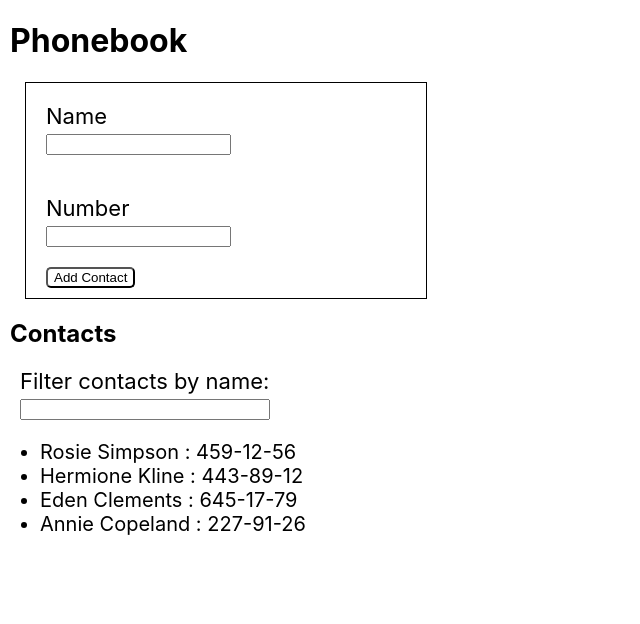
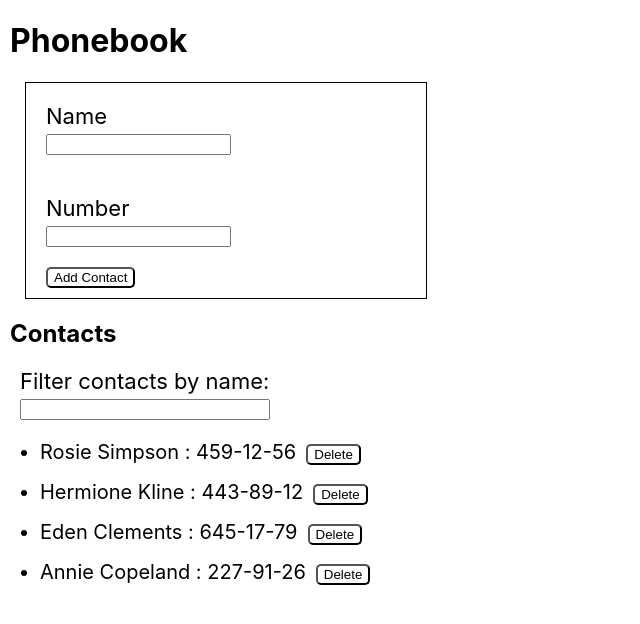
Before and after one commit to iullian1919/goit-react-hw-phonebook-error, a React (Create React App) app: page / in a window 1280 px wide. Shown: the top 624 px of the page, without its empty margins (0-640 px from the left). Built offline with nearby package versions, Linux system fonts and the light colour scheme.

Commit message:
Final commit

```diff
--- a/src/components/App.jsx
+++ b/src/components/App.jsx
@@ -1,4 +1,3 @@
-// App.jsx
 import React, { useState } from 'react';
 import { nanoid } from 'nanoid';
 import ContactForm from './ContactForm';
@@ -17,6 +16,11 @@ const App = () => {
   const [number, setNumber] = useState('');
 
   const addContact = () => {
+    if (contacts.some(contact => contact.name === name)) {
+      alert(`${name} is already in contacts.`);
+      return;
+    }
+
     const newContact = {
       id: nanoid(),
       name: name,
@@ -26,6 +30,11 @@ const App = () => {
     setContacts(prevContacts => [...prevContacts, newContact]);
     setName('');
     setNumber('');
+  };
+  const deleteContact = contactId => {
+    setContacts(prevContacts =>
+      prevContacts.filter(contact => contact.id !== contactId)
+    );
   };
 
   const handleFilterChange = value => {
@@ -49,7 +58,10 @@ const App = () => {
 
       <h2>Contacts</h2>
       <Filter filter={filter} handleFilterChange={handleFilterChange} />
-      <ContactList contacts={filteredContacts} />
+      <ContactList
+        contacts={filteredContacts}
+        onDeleteContact={deleteContact}
+      />
     </div>
   );
 };
--- a/src/components/ContactForm/ContactForm.jsx
+++ b/src/components/ContactForm/ContactForm.jsx
@@ -2,9 +2,9 @@ import React, { useState } from 'react';
 import classes from './ContactForm.module.css';
 import PropTypes from 'prop-types';
 
-const ContactForm = ({ addContact }) => {
-  const [name, setName] = useState('');
-  const [number, setNumber] = useState('');
+const ContactForm = ({ addContact, setName, setNumber }) => {
+  const [name, setNameLocal] = useState('');
+  const [number, setNumberLocal] = useState('');
 
   const handleSubmit = event => {
     event.preventDefault();
@@ -20,19 +20,31 @@ const ContactForm = ({ addContact }) => {
           Name
           <input
             type="text"
+            id="formular"
+            name="iulian"
             value={name}
-            onChange={e => setName(e.target.value)}
+            onChange={e => {
+              setNameLocal(e.target.value);
+              setName(e.target.value);
+            }}
           />
         </label>
         <label className={classes.contactFormLabel}>
           Number
           <input
             type="text"
+            id="1919"
+            name="007"
             value={number}
-            onChange={e => setNumber(e.target.value)}
+            onChange={e => {
+              setNumberLocal(e.target.value);
+              setNumber(e.target.value);
+            }}
           />
         </label>
-        <button type="submit">Add Contact</button>
+        <button className={classes.contactFormButton} type="submit">
+          Add Contact
+        </button>
       </form>
     </div>
   );
@@ -40,6 +52,8 @@ const ContactForm = ({ addContact }) => {
 
 ContactForm.propTypes = {
   addContact: PropTypes.func.isRequired,
+  setName: PropTypes.func.isRequired,
+  setNumber: PropTypes.func.isRequired,
 };
 
 export default ContactForm;
--- a/src/components/ContactForm/ContactForm.module.css
+++ b/src/components/ContactForm/ContactForm.module.css
@@ -1,5 +1,3 @@
-/* ContactForm.module.css */
-
 .contactForm {
   margin-left: 5px;
 }
@@ -22,9 +20,13 @@
   gap: 5px;
 }
 
-button {
+.contactFormButton {
   margin-bottom: 10px;
   background-color: white;
   border-radius: 5px;
   box-shadow: none;
+
+  &:active {
+    background-color: #8993ff;
+  }
 }
--- a/src/components/ContactItem/ContactItem.jsx
+++ b/src/components/ContactItem/ContactItem.jsx
@@ -2,16 +2,24 @@ import React from 'react';
 import classes from './ContactItem.module.css';
 import PropTypes from 'prop-types';
 
-const ContactItem = ({ contact }) => {
+const ContactItem = ({ contact, onDeleteContact }) => {
+  const handleDelete = () => {
+    onDeleteContact(contact.id);
+  };
+
   return (
     <li className={classes.contactItem}>
       {contact.name} : {contact.number}
+      <button className={classes.contactItemButton} onClick={handleDelete}>
+        Delete
+      </button>
     </li>
   );
 };
 
 ContactItem.propTypes = {
-  contact: PropTypes.any.isRequired,
+  contact: PropTypes.object.isRequired,
+  onDeleteContact: PropTypes.func.isRequired,
 };
 
 export default ContactItem;
--- a/src/components/ContactItem/ContactItem.module.css
+++ b/src/components/ContactItem/ContactItem.module.css
@@ -0,0 +1,10 @@
+.contactItemButton {
+  margin-left: 10px;
+  background-color: white;
+  border-radius: 5px;
+  box-shadow: none;
+
+  &:active {
+    background-color: #8993ff;
+  }
+}
--- a/src/components/ContactList/ContactList.jsx
+++ b/src/components/ContactList/ContactList.jsx
@@ -3,18 +3,23 @@ import ContactItem from '../ContactItem/ContactItem';
 import classes from './ContactList.module.css';
 import PropTypes from 'prop-types';
 
-const ContactList = ({ contacts }) => {
+const ContactList = ({ contacts, onDeleteContact }) => {
   return (
     <ul className={classes.contactList}>
       {contacts.map(contact => (
-        <ContactItem key={contact.id} contact={contact} />
+        <ContactItem
+          key={contact.id}
+          contact={contact}
+          onDeleteContact={onDeleteContact}
+        />
       ))}
     </ul>
   );
 };
 
 ContactList.propTypes = {
-  contacts: PropTypes.any.isRequired,
+  contacts: PropTypes.array.isRequired,
+  onDeleteContact: PropTypes.func.isRequired,
 };
 
 export default ContactList;
--- a/src/components/ContactList/ContactList.module.css
+++ b/src/components/ContactList/ContactList.module.css
@@ -1,4 +1,5 @@
 .contactList {
   display: grid;
   font-size: 20px;
+  gap: 15px;
 }
--- a/src/components/Filter/Filter.jsx
+++ b/src/components/Filter/Filter.jsx
@@ -8,6 +8,8 @@ const Filter = ({ filter, handleFilterChange }) => {
       Filter contacts by name:{' '}
       <input
         type="text"
+        id="008"
+        name="fox"
         value={filter}
         onChange={e => handleFilterChange(e.target.value)}
         className={classes.filterInput}
--- a/src/components/Filter/Filter.module.css
+++ b/src/components/Filter/Filter.module.css
@@ -1,5 +1,3 @@
-/* Filter.module.css */
-
 .filterContainer {
   font-size: 22px;
   display: flex;
```
